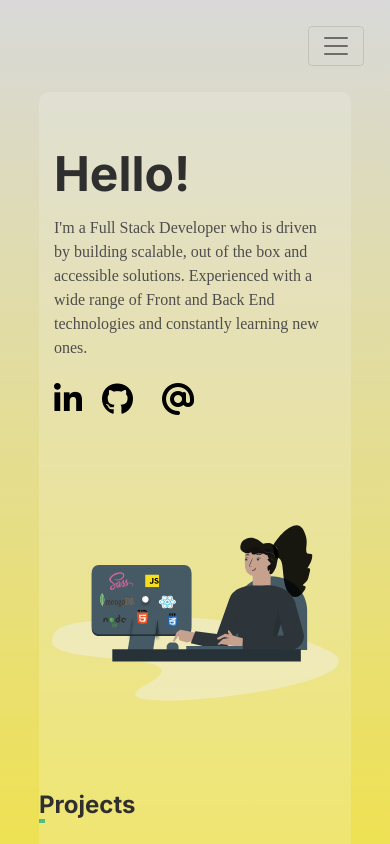
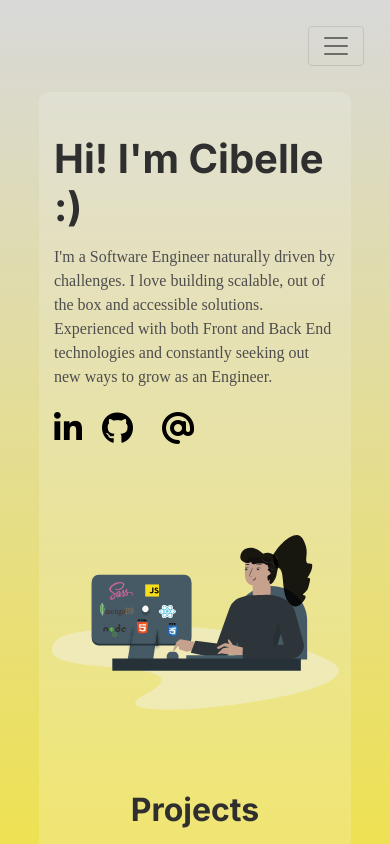
Before and after one commit to cibellem/portfolio-react, a React app: page / in a window 390 px wide. Built offline with nearby package versions, Linux system fonts and the light colour scheme; some packages are replaced by stand-ins of ours; no server answers; a script that the page names is missing; a web font is replaced by a local one.

Commit message:
fix typo

```diff
--- a/src/components/hero/index.js
+++ b/src/components/hero/index.js
@@ -1,5 +1,4 @@
 import React from "react";
-import Container from "react-bootstrap/Container";
 import Col from "react-bootstrap/Col";
 import Row from "react-bootstrap/Row";
 
@@ -8,12 +7,13 @@ function Hero() {
     <Row id="home" className="row-shared row-to-shrink fade-in-image ">
       <Col className="col-to-shrink" lg={6} md={6} xs={12}>
         {" "}
-        <h1 className="hero-header">Hello!</h1>
+        <h1 className="hero-header">Hi! I'm Cibelle :)</h1>
         <p className="hero-text">
           {" "}
-          I'm a Full Stack Developer who is driven by building scalable, out of
-          the box and accessible solutions. Experienced with a wide range of
-          Front and Back End technologies and constantly learning new ones.
+          I'm a Software Engineer naturally driven by challenges. I love
+          building scalable, out of the box and accessible solutions.
+          Experienced with both Front and Back End technologies and constantly
+          seeking out new ways to grow as an Engineer.
         </p>
         <p className="hero-text"> </p>
         {/* <button className="button hero-button">Projects</button> */}
--- a/src/pages/home.js
+++ b/src/pages/home.js
@@ -1,7 +1,6 @@
-import React, { useState } from "react";
+import React from "react";
 import Hero from "../components/hero";
 import "./style.scss";
-import Container from "react-bootstrap/Container";
 import Works from "./works";
 import About from "./about";
 import Contact from "./contact";
--- a/src/pages/style.scss
+++ b/src/pages/style.scss
@@ -340,19 +340,6 @@ form {
   position: relative;
 }
 
-.projects-header:after {
-  content: "";
-
-  width: 2%;
-  position: absolute;
-  left: 0px;
-  bottom: -3px;
-  border-width: 0 0 4px;
-  border-style: solid;
-  color: $green;
-  opacity: 0.8;
-}
-
 #app-link,
 #gihub-link {
   margin: 5px;
@@ -670,16 +657,15 @@ section.diagonal {
     height: 100%;
   }
   .skill,
-  .page-header-skills {
-    font-size: 2.5em;
-  }
-
+  #page-header-skills,
+  .about-section h2,
   .page-header {
-    font-size: 1.5em;
+    font-size: 2em;
+    text-align: center;
   }
 
   .hero-header {
-    font-size: 3em;
+    font-size: 2.5em;
   }
   .hero-text {
     font-size: 1em;
```
